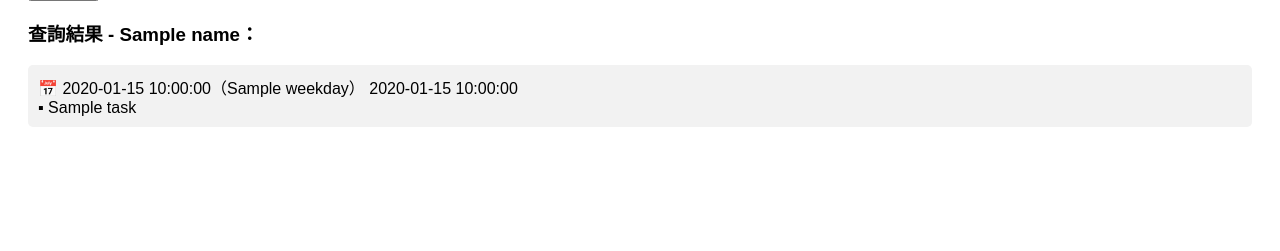
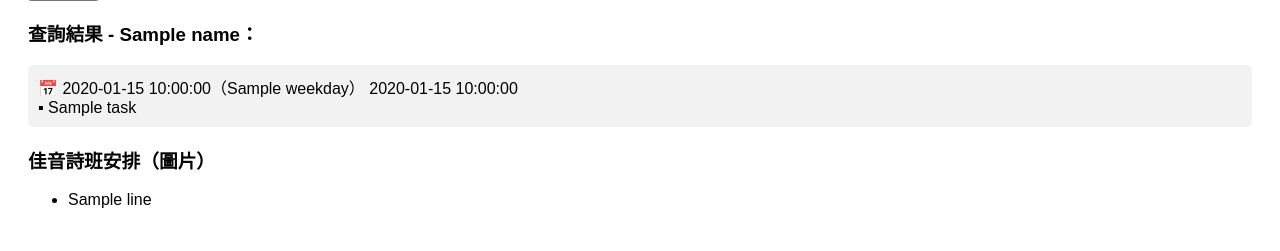
Before and after one commit to HuaiHsin/church-query-app, a FastAPI app: template templates/index.html in a window 1280 px wide. Shown: the part 403-654 px from the top of the page. Run offline with FastAPI, Linux system fonts and the light colour scheme; the template is opened without the code that fills it: most values are stand-ins (such as "Sample title", 1, 10 or a date in 2020).

Commit message:
Update index.html

```diff
--- a/templates/index.html
+++ b/templates/index.html
@@ -43,5 +43,15 @@
       </div>
     {% endfor %}
   {% endif %}
+
+  {% if choir_results %}
+<h3>佳音詩班安排（圖片）</h3>
+<ul>
+  {% for line in choir_results %}
+  <li>{{ line }}</li>
+  {% endfor %}
+</ul>
+{% endif %}
+
 </body>
 </html>
```
